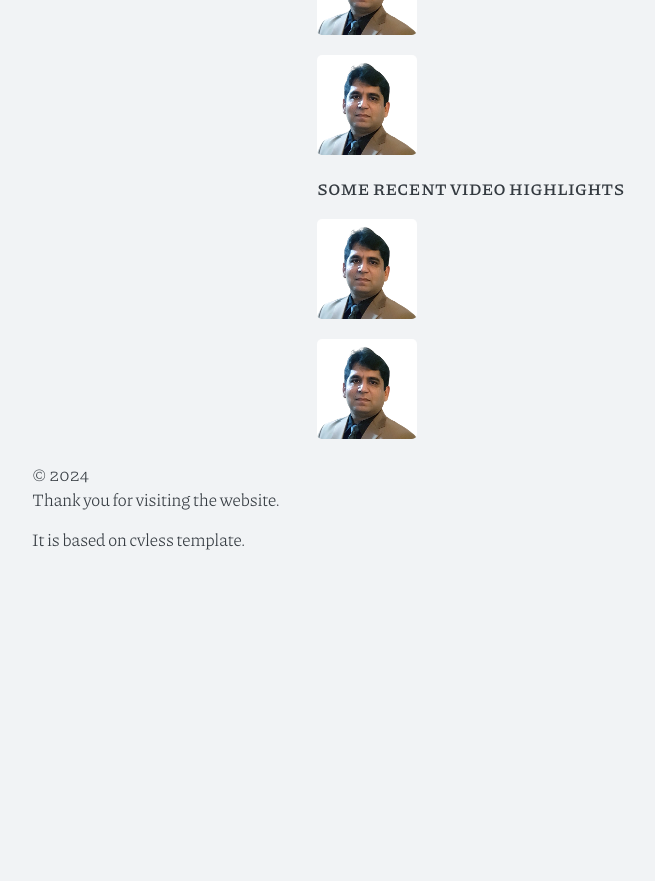
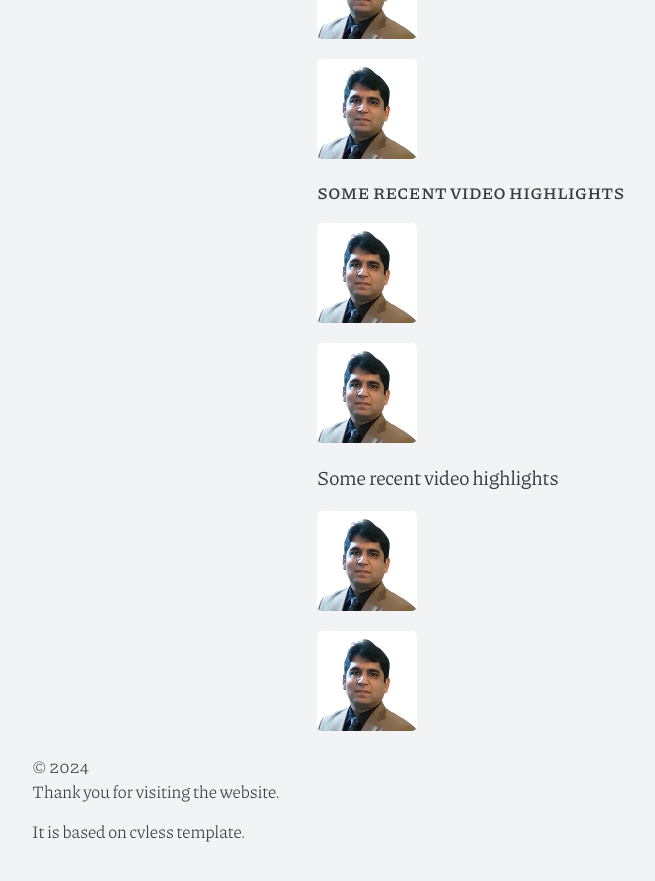
Before and after one commit to rahmanszsaleem/rahmanszsaleem.github.io, a Jekyll site: the page index.html, which Jekyll copies as it is, in a window 1280 px wide and 900 px high, scrolled down 1390 px. Shown: the top 881 px of the window, without its empty margins (50-705 px from the left). Built offline with Jekyll 4.4.1, drawn with Linux system fonts in a browser that asks for light colours; before the commit the page ends 1998 px from its top, so only the background shows below that.

Commit message:
Update index.html

```diff
--- a/index.html
+++ b/index.html
@@ -104,7 +104,7 @@
 <p><a href="link">text</a> </p>
 
 
-<h5>Some recent video highlights</h5>
+<p>Some recent video highlights</p>
 <p><a href="https://orgchem.lums.edu.pk/index.php/research/">
 <img src="assets/files/photo.png"  width="100" height="100">
 </a>
@@ -116,6 +116,13 @@
 <p><a href="https://orgchem.lums.edu.pk/index.php/research/">
 <img src="assets/files/photo.png"  width="100" height="100">
 </a> <a href="https://orgchem.lums.edu.pk/index.php/research/">
+<img src="assets/files/photo.png"  width="100" height="100">
+</a></p>
+
+<p>Some recent video highlights <a href="https://orgchem.lums.edu.pk/index.php/research/">
+<img src="assets/files/photo.png"  width="100" height="100">
+</a>
+<a href="https://orgchem.lums.edu.pk/index.php/research/">
 <img src="assets/files/photo.png"  width="100" height="100">
 </a></p>
 
```
